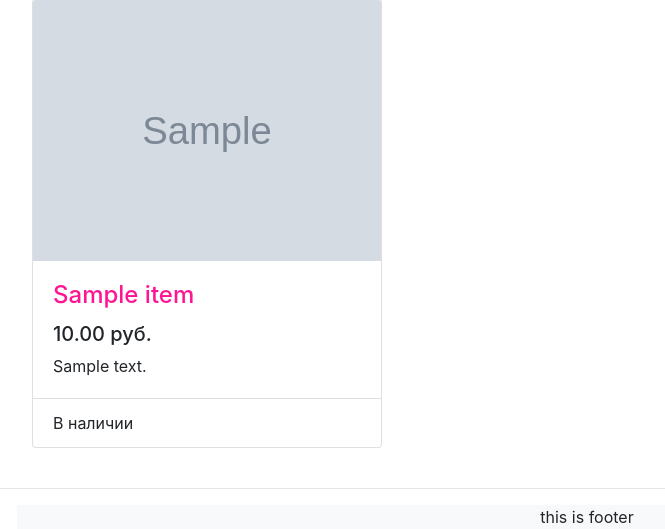
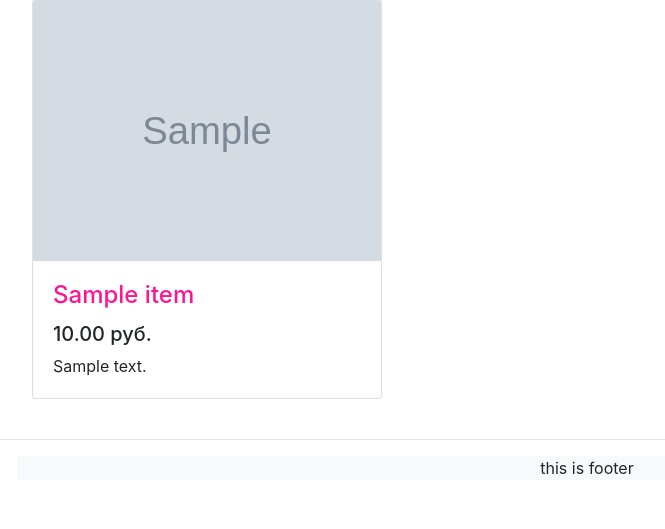
Before and after one commit to algorithm-ssau/clothes-catalogue, a Django app: page /category/1/1/ in a window 1280 px wide. Shown: the part 517-1046 px from the top of the page, without its empty margins (53-718 px from the left). After the commit the page ends 991 px from the top, so only its background shows below. Run offline with Django 3.2, Linux system fonts and the light colour scheme; tables that the repository leaves empty hold one stand-in row (values such as "Sample post"); grey boxes marked "Sample" are stand-in pictures; some libraries are stand-ins or nearby versions.

Commit message:
удалён футер для category
удалён футер для category, отображавший наличие товара, т. к. теперь для пользователя на сайте отображаются только товары, что в наличии

```diff
--- a/mysite/clothes/templates/clothes/category.html
+++ b/mysite/clothes/templates/clothes/category.html
@@ -28,13 +28,6 @@
                 Во всех случаях, если строка будет обрезана, будет добавлено "..." в конце.
                 -->
             </div>
-            <div class="card-footer bg-transparent">
-                {% if item.available %}
-                В наличии
-                {% else %}
-                Нет в наличии
-                {% endif %}
-            </div>
         </div>
 
     </div>
```
